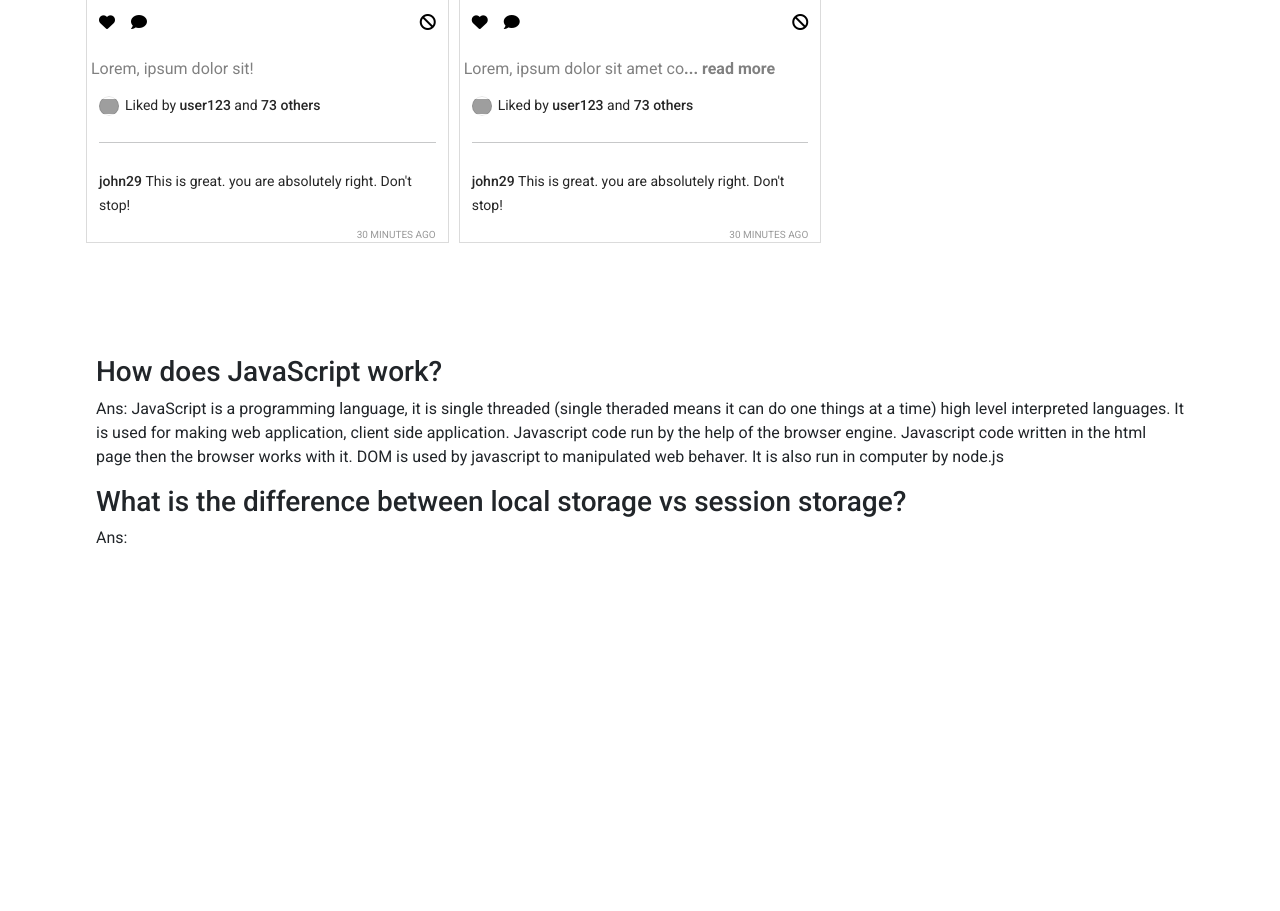
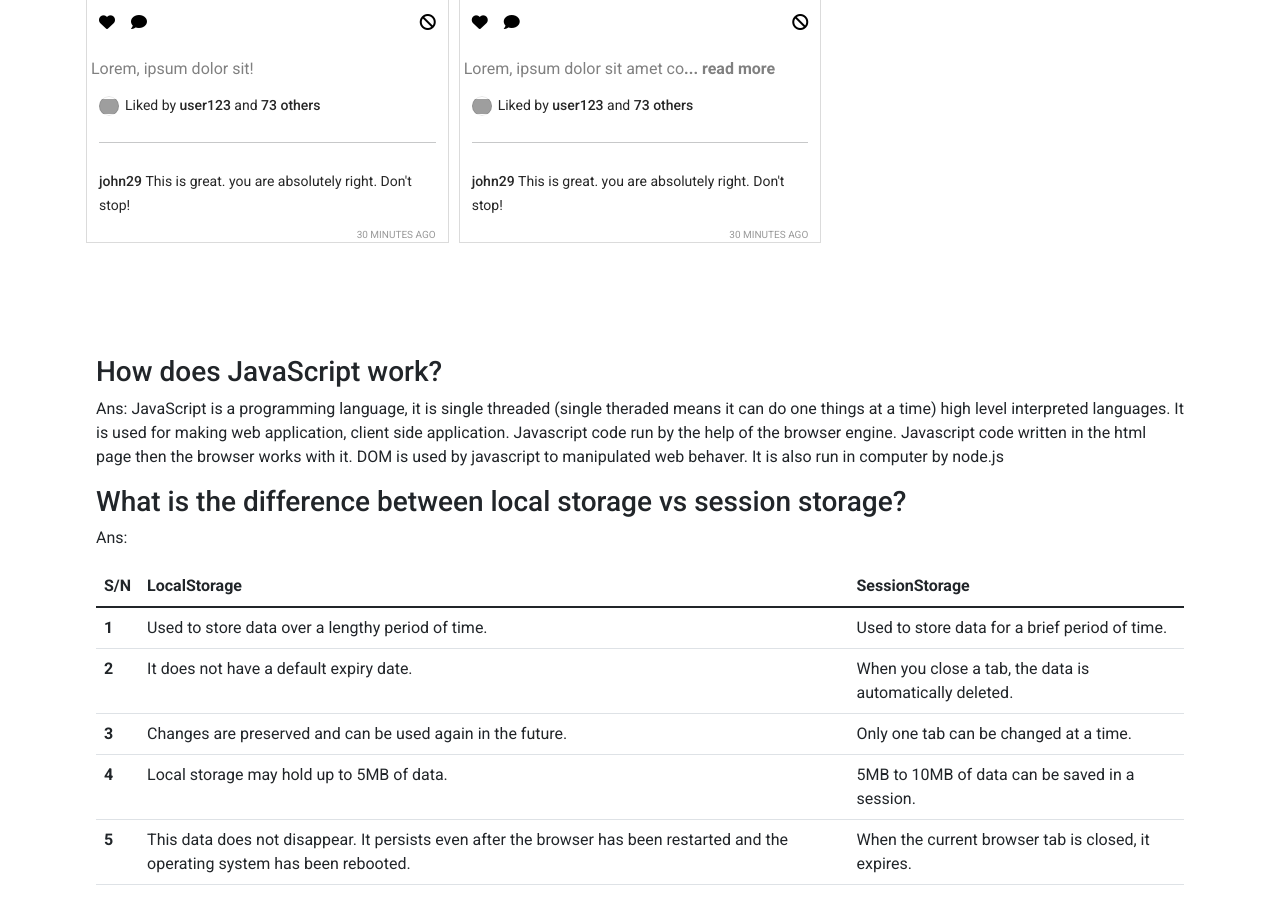
Before and after one commit to anwar-7/insta-shohor-anwarul1, a plain HTML site: page index.html in a window 1280 px wide. Shown: the part 1289-2200 px from the top of the page. Before the commit the page ends 1951 px from the top, so only its background shows below. Drawn offline with nearby package versions, Linux system fonts and the light colour scheme; grey boxes are pictures that could not be loaded.

Commit message:
second question done

```diff
--- a/index.html
+++ b/index.html
@@ -101,7 +101,44 @@
         computer by node.js
       </p>
       <h3>What is the difference between local storage vs session storage?</h3>
-      <p>Ans:</p>
+      <p>Ans:<br />
+        <table class="table mt-xxl-2">
+          <thead>
+              <tr>
+                  <th scope="col">S/N</th>
+                  <th scope="col">LocalStorage</th>
+                  <th scope="col">SessionStorage</th>
+              </tr>
+          </thead>
+          <tbody>
+              <tr>
+                  <th scope="row">1</th>
+                  <td>Used to store data over a lengthy period of time.</td>
+                  <td>Used to store data for a brief period of time.</td>
+              </tr>
+              <tr>
+                  <th scope="row">2</th>
+                  <td>It does not have a default expiry date.</td>
+                  <td>When you close a tab, the data is automatically deleted.</td>
+              </tr>
+              <tr>
+                  <th scope="row">3</th>
+                  <td>Changes are preserved and can be used again in the future.</td>
+                  <td>Only one tab can be changed at a time.</td>
+              </tr>
+              <tr>
+                  <th scope="row">4</th>
+                  <td>Local storage may hold up to 5MB of data.</td>
+                  <td>5MB to 10MB of data can be saved in a session.</td>
+              </tr>
+              <tr>
+                  <th scope="row">5</th>
+                  <td>This data does not disappear. It persists even after the browser has been restarted and the operating system has been rebooted.</td>
+                  <td>When the current browser tab is closed, it expires.</td>
+              </tr>
+          </tbody>
+      </table>
+      </p>
     </section>
     <footer></footer>
 
```
